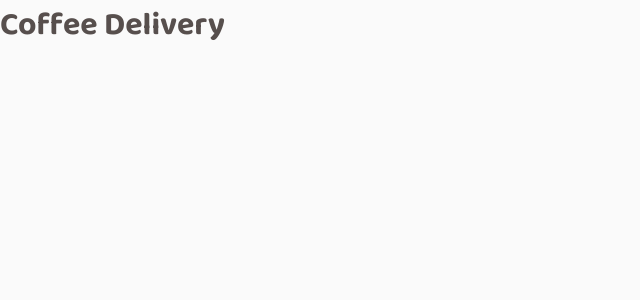
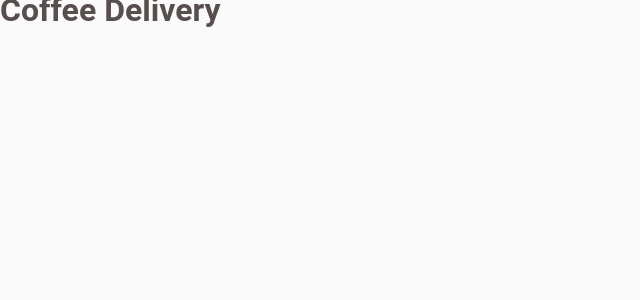
Before and after one commit to lucaspanizio/coffee-delivery, a React (Vite) app: page / in a window 1280 px wide. Shown: the top 300 px of the page, without its empty margins (0-640 px from the left). Built offline with nearby package versions, Linux system fonts and the light colour scheme.

Commit message:
🎨 style: global style updated and export theme

```diff
--- a/src/global/styles.tsx
+++ b/src/global/styles.tsx
@@ -1,17 +1,23 @@
-import { createGlobalStyle } from 'styled-components';
+import { createGlobalStyle, css } from 'styled-components';
 
 export const GlobalStyle = createGlobalStyle`
   * {
     margin: 0;
     padding: 0;
     box-sizing: border-box;
-    font-family: 'Baloo 2', sans-serif;
   }
 
   body {
-    background: ${(props) => props.theme.colors.background};
-    color: ${(props) => props.theme.colors['base-text']};
     -webkit-font-smoothing: antialiased;
+
+    ${({ theme }) => css`
+      color: ${theme.colors['base-text']};
+      background: ${theme.colors.background};
+    `};
+  }
+
+  body, input, textarea, button {
+    ${({ theme }) => theme.fonts.textM};
   }
 
   button {
--- a/src/global/theme.tsx
+++ b/src/global/theme.tsx
@@ -1,7 +1,7 @@
 import { ReactNode } from 'react';
 import { css, ThemeProvider as ThemeProviderSC } from 'styled-components';
 
-const theme = {
+export const theme = {
   colors: {
     yellow: '#DBAC2C',
     'yellow-light': '#F1E9C9',
```
